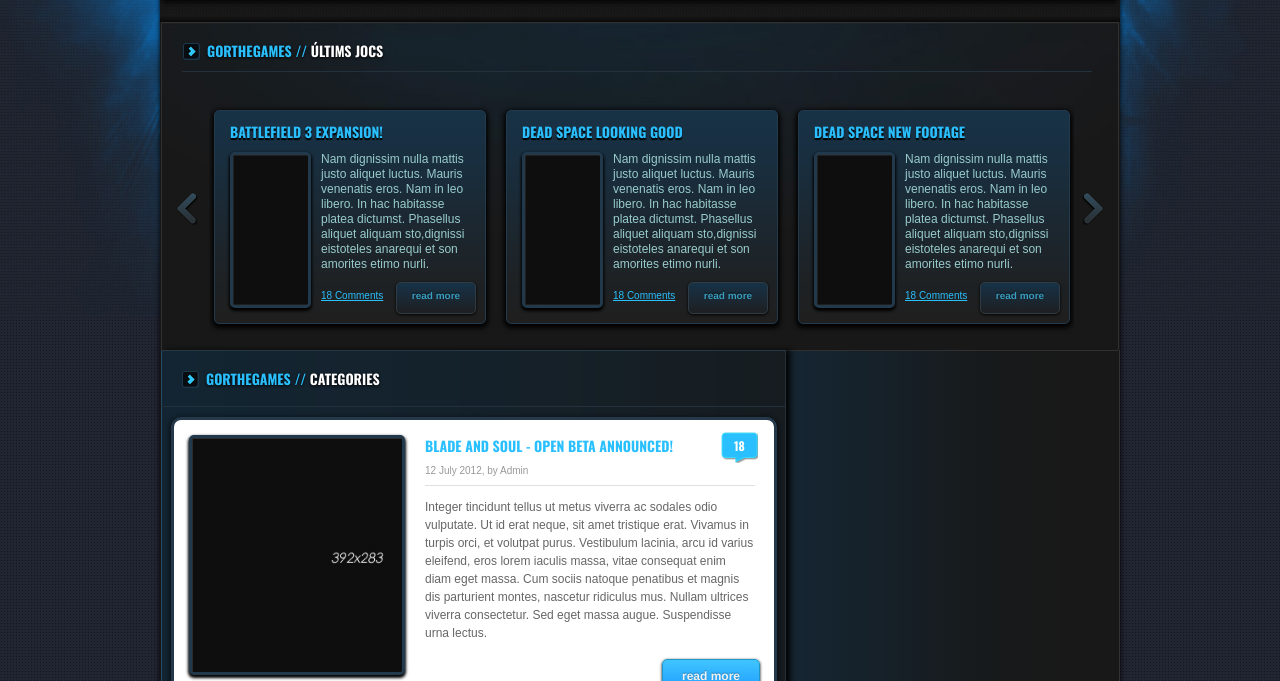
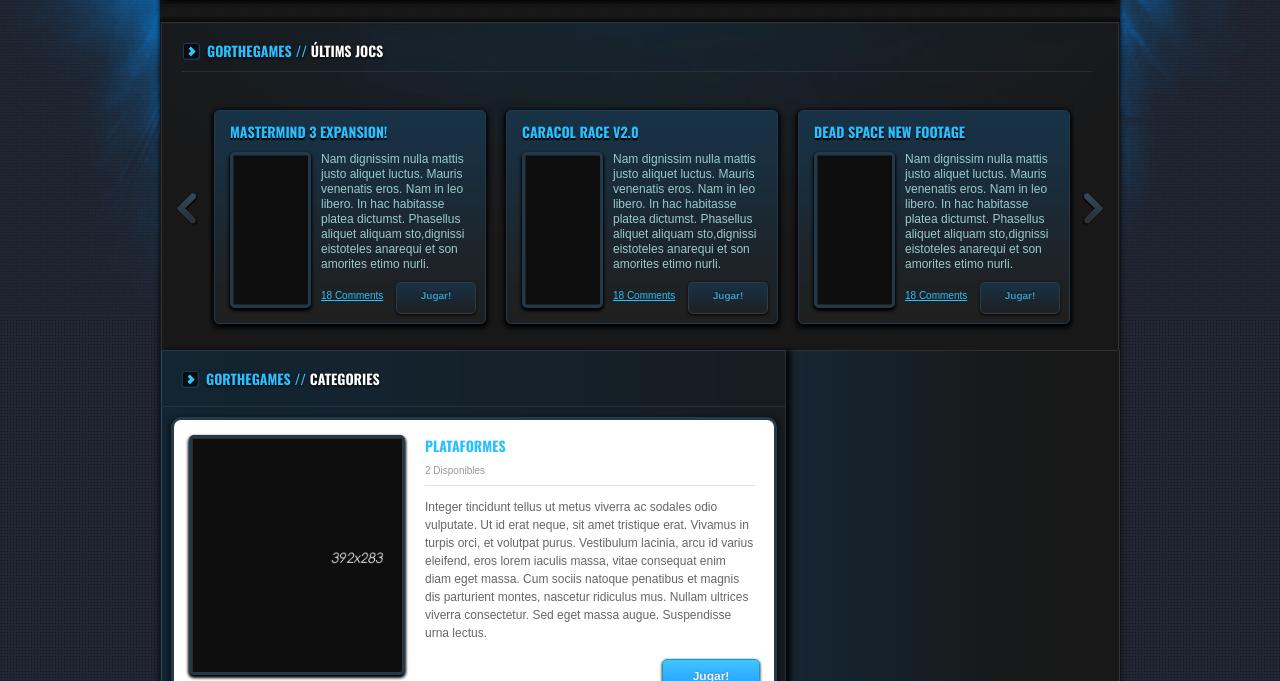
Before and after one commit to Nelstark94/Projecte, a plain HTML site: page WEB/Web HTML v2/index.html in a window 1280 px wide. Shown: the part 590-1271 px from the top of the page. Drawn offline with nearby package versions, Linux system fonts and the light colour scheme; a script that the page names is missing.

Commit message:
Canvis random

```diff
--- a/WEB/Web HTML v2/index.html
+++ b/WEB/Web HTML v2/index.html
@@ -84,13 +84,13 @@
 				<div class="da-img img-slider"><img alt="alt_example" src="./images/paralax_banner/3.png"  /></div>
 			</div>
 			<div class="da-slide">
-        <h2><a href="#" class="da-link">Blade and Soul</a></h2>
+				<h2><a href="#" class="da-link">MasterMind</a></h2>
 				<p>Phasellus ac leo turpis. Morbi at pulvinar augue. <br />
 					Aenean rhoncus ultrices volutpat. Vivamus eget enim ut orci iaculis condimentum sed a quam. </p>
 				<div class="da-img img-slider"><img alt="alt_example" src="./images/paralax_banner/2.png"  /></div>
 			</div>
 			<div class="da-slide">
-        <h2><a href="#" class="da-link">Final Fantasy XIV</a></h2>
+				<h2><a href="#" class="da-link">Batman</a></h2>
 				<p>Etiam eu massa lectus. Nunc mi velit, commodo ut ullamcorper et, consectetur vel dolor. Etiam tincidunt convallis metus non suscipit.</p>
 				<div class="da-img img-slider"><img alt="alt_example" src="./images/paralax_banner/1.png"  /></div>
 			</div>
@@ -111,21 +111,21 @@
 			<a id="prev" class="prev" href="#"><img alt="alt_example" src="./images/blank.gif" width="21" height="33" border="0" /></a> <a id="next" class="next" href="#"><img alt="alt_example" src="./images/blank.gif" width="21" height="33" border="0" /></a>
 			<ul id="hot_news_box">
 				<li>
-          <h2><a href="./post.html">Battlefield 3 expansion!</a></h2>
+					<h2><a href="./post.html">MasterMind 3 expansion!</a></h2>
 					<div class="image"><a href="./post.html"><img alt="alt_example" src="./images/media/full/1.jpg"/></a></div>
 					<div class="content">
 						<p>Nam dignissim nulla mattis justo aliquet luctus. Mauris venenatis eros. Nam in leo libero. In hac habitasse platea dictumst. Phasellus aliquet aliquam sto,dignissi
 							eistoteles anarequi et son amorites etimo nurli.</p>
-            <div class="info"> <a href="./post.html" class="comments">18 Comments</a> <a href="./post.html" class="read_more">read more</a> </div>
+						<div class="info"> <a href="./post.html" class="comments">18 Comments</a> <a href="./post.html" class="read_more">Jugar!</a> </div>
 					</div>
 				</li>
 				<li>
-          <h2><a href="./post.html">Dead space looking good</a></h2>
+					<h2><a href="./post.html">Caracol Race v2.0</a></h2>
 					<div class="image"><a href="./post.html"><img alt="alt_example" src="./images/media/full/1.jpg" /></a></div>
 					<div class="content">
 						<p>Nam dignissim nulla mattis justo aliquet luctus. Mauris venenatis eros. Nam in leo libero. In hac habitasse platea dictumst. Phasellus aliquet aliquam sto,dignissi
 							eistoteles anarequi et son amorites etimo nurli.</p>
-            <div class="info"> <a href="./post.html" class="comments">18 Comments</a> <a href="./post.html" class="read_more">read more</a> </div>
+						<div class="info"> <a href="./post.html" class="comments">18 Comments</a> <a href="./post.html" class="read_more">Jugar!</a> </div>
 					</div>
 				</li>
 				<li>
@@ -134,7 +134,7 @@
 					<div class="content">
 						<p>Nam dignissim nulla mattis justo aliquet luctus. Mauris venenatis eros. Nam in leo libero. In hac habitasse platea dictumst. Phasellus aliquet aliquam sto,dignissi
 							eistoteles anarequi et son amorites etimo nurli.</p>
-            <div class="info"> <a href="./post.html" class="comments">18 Comments</a> <a href="./post.html" class="read_more">read more</a> </div>
+						<div class="info"> <a href="./post.html" class="comments">18 Comments</a> <a href="./post.html" class="read_more">Jugar!</a> </div>
 					</div>
 				</li>
 				<li>
@@ -143,7 +143,7 @@
 					<div class="content">
 						<p>Nam dignissim nulla mattis justo aliquet luctus. Mauris venenatis eros. Nam in leo libero. In hac habitasse platea dictumst. Phasellus aliquet aliquam sto,dignissi
 							eistoteles anarequi et son amorites etimo nurli.</p>
-            <div class="info"> <a href="./post.html" class="comments">18 Comments</a> <a href="./post.html" class="read_more">read more</a> </div>
+						<div class="info"> <a href="./post.html" class="comments">18 Comments</a> <a href="./post.html" class="read_more">Jugar!</a> </div>
 					</div>
 				</li>
 				<li>
@@ -152,7 +152,7 @@
 					<div class="content">
 						<p>Nam dignissim nulla mattis justo aliquet luctus. Mauris venenatis eros. Nam in leo libero. In hac habitasse platea dictumst. Phasellus aliquet aliquam sto,dignissi
 							eistoteles anarequi et son amorites etimo nurli.</p>
-            <div class="info"> <a href="./post.html" class="comments">18 Comments</a> <a href="./post.html" class="read_more">read more</a> </div>
+						<div class="info"> <a href="./post.html" class="comments">18 Comments</a> <a href="./post.html" class="read_more">Jugar!</a> </div>
 					</div>
 				</li>
 				<li>
@@ -161,7 +161,7 @@
 					<div class="content">
 						<p>Nam dignissim nulla mattis justo aliquet luctus. Mauris venenatis eros. Nam in leo libero. In hac habitasse platea dictumst. Phasellus aliquet aliquam sto,dignissi
 							eistoteles anarequi et son amorites etimo nurli.</p>
-            <div class="info"> <a href="./post.html" class="comments">18 Comments</a> <a href="./post.html" class="read_more">read more</a> </div>
+						<div class="info"> <a href="./post.html" class="comments">18 Comments</a> <a href="./post.html" class="read_more">Jugar!</a> </div>
 					</div>
 				</li>
 			</ul>
@@ -183,14 +183,12 @@
 							<ul class="social_share">
 								<li><a href="#"><img alt="alt_example" src="./images/fbk.png" border="0" /></a></li>
 								<li><a href="#"><img alt="alt_example" src="./images/twitter.png" border="0" /></a></li>
-                <li><a href="#"><img alt="alt_example" src="./images/more.png" border="0" /></a></li>
 							</ul>
 							<div class="info">
-                <div class="comments"> 18 </div>
-                <h2><a href="./post.html">Blade and Soul - Open beta announced!</a></h2>
-                <div class="date_n_author">12 July 2012, by Admin</div>
+								<h2><a href="./post.html">Plataformes</a></h2>
+								<div class="date_n_author">2 Disponibles</div>
 								<p>Integer tincidunt tellus ut metus viverra ac sodales odio vulputate. Ut id erat neque, sit amet tristique erat. Vivamus in turpis orci, et volutpat purus. Vestibulum lacinia, arcu id varius eleifend, eros lorem iaculis massa, vitae consequat enim diam eget massa. Cum sociis natoque penatibus et magnis dis parturient montes, nascetur ridiculus mus. Nullam ultrices viverra consectetur. Sed eget massa augue. Suspendisse urna lectus.</p>
-                <a href="./post.html" class="read_more2">read more</a> </div>
+								<a href="./post.html" class="read_more2">Jugar!</a> </div>
 								<div class="clear">
 							</div>
 						</li>
@@ -199,14 +197,13 @@
 							<ul class="social_share">
 								<li><a href="#"><img alt="alt_example" src="./images/fbk.png" border="0" /></a></li>
 								<li><a href="#"><img alt="alt_example" src="./images/twitter.png" border="0" /></a></li>
-                <li><a href="#"><img alt="alt_example" src="./images/more.png" border="0" /></a></li>
 							</ul>
 							<div class="info">
 								<div class="comments"> 18 </div>
 								<h2><a href="./post.html">Raiderz item giveaway!</a></h2>
 								<div class="date_n_author">12 July 2012, by Admin</div>
 								<p>Integer tincidunt tellus ut metus viverra ac sodales odio vulputate. Ut id erat neque, sit amet tristique erat. Vivamus in turpis orci, et volutpat purus. Vestibulum lacinia, arcu id varius eleifend, eros lorem iaculis massa, vitae consequat enim diam eget massa. Cum sociis natoque penatibus et magnis dis parturient montes, nascetur ridiculus mus. Nullam ultrices viverra consectetur. Sed eget massa augue. Suspendisse urna lectus.</p>
-                <a href="./post.html" class="read_more2">read more</a> </div>
+								<a href="./post.html" class="read_more2">Jugar!</a> </div>
 								<div class="clear"></div>
 						</li>
 						<li>
@@ -214,14 +211,13 @@
 							<ul class="social_share">
 								<li><a href="#"><img alt="alt_example" src="./images/fbk.png" border="0" /></a></li>
 								<li><a href="#"><img alt="alt_example" src="./images/twitter.png" border="0" /></a></li>
-                <li><a href="#"><img alt="alt_example" src="./images/more.png" border="0" /></a></li>
 							</ul>
 							<div class="info">
 								<div class="comments"> 18 </div>
 								<h2><a href="./post.html">Dead Space 3 gameplay</a></h2>
 								<div class="date_n_author">12 July 2012, by Admin</div>
 								<p>Integer tincidunt tellus ut metus viverra ac sodales odio vulputate. Ut id erat neque, sit amet tristique erat. Vivamus in turpis orci, et volutpat purus. Vestibulum lacinia, arcu id varius eleifend, eros lorem iaculis massa, vitae consequat enim diam eget massa. Cum sociis natoque penatibus et magnis dis parturient montes, nascetur ridiculus mus. Nullam ultrices viverra consectetur. Sed eget massa augue. Suspendisse urna lectus.</p>
-                <a href="./post.html" class="read_more2">read more</a> </div>
+								<a href="./post.html" class="read_more2">Jugar!</a> </div>
 								<div class="clear"></div>
 						</li>
 					</ul>
```
Lines whose indentation alone changed are shown as unchanged.
